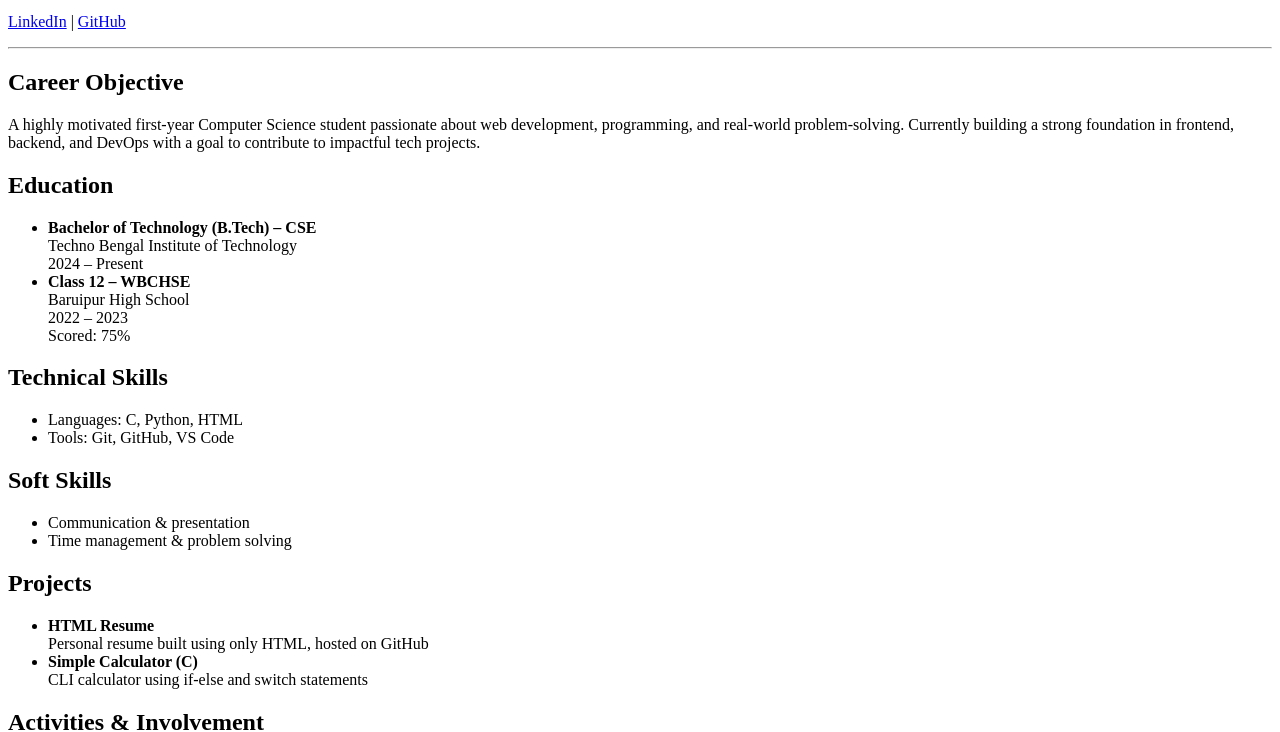
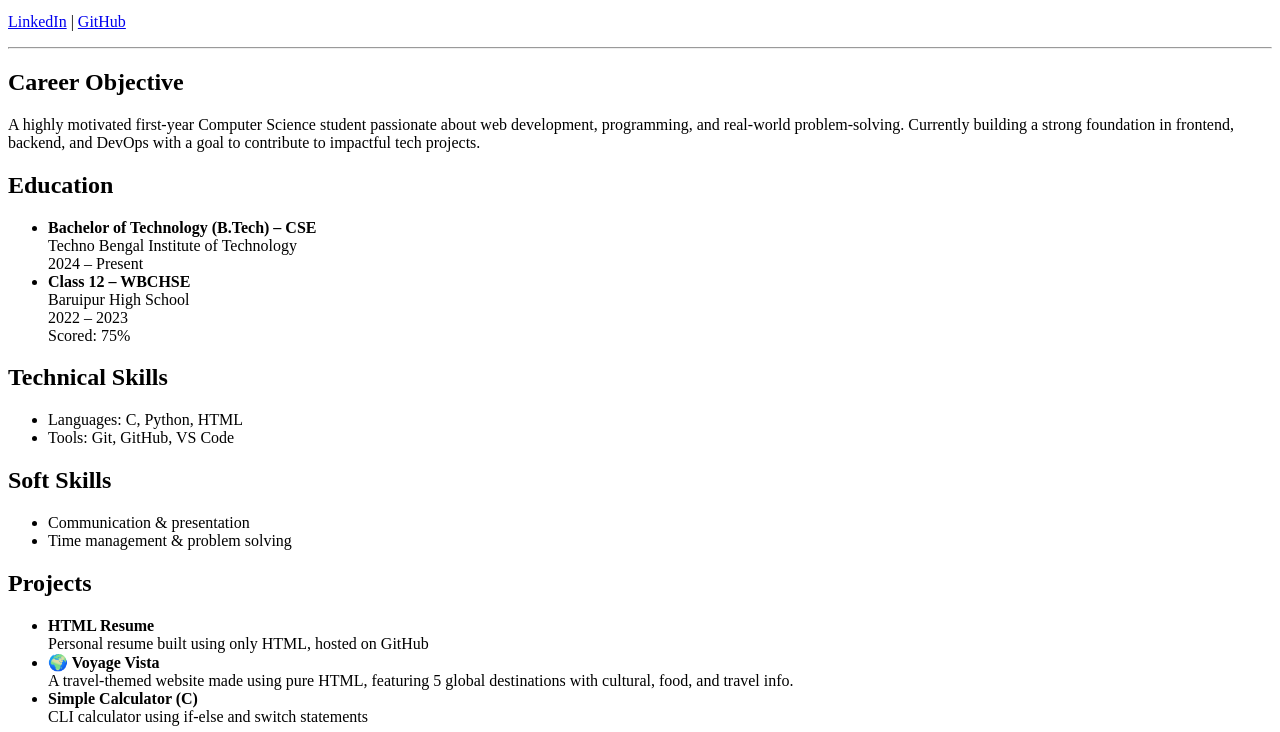
Before and after one commit to MrBengaliHacker/HTML-Projects, a plain HTML site: page 1-digital_resume/index.html in a window 1280 px wide. Shown: the part 102-834 px from the top of the page. Drawn offline with Linux system fonts and the light colour scheme.

Commit message:
Added voyage vista in resume

```diff
--- a/1-digital_resume/index.html
+++ b/1-digital_resume/index.html
@@ -73,6 +73,11 @@
             Personal resume built using only HTML, hosted on GitHub
           </li>
           <li>
+            <strong>🌍 Voyage Vista</strong><br />
+            A travel-themed website made using pure HTML, featuring 5 global destinations with cultural, food, and travel info.
+
+          </li>
+          <li>
             <strong>Simple Calculator (C)</strong><br />
             CLI calculator using if-else and switch statements
           </li>
```
